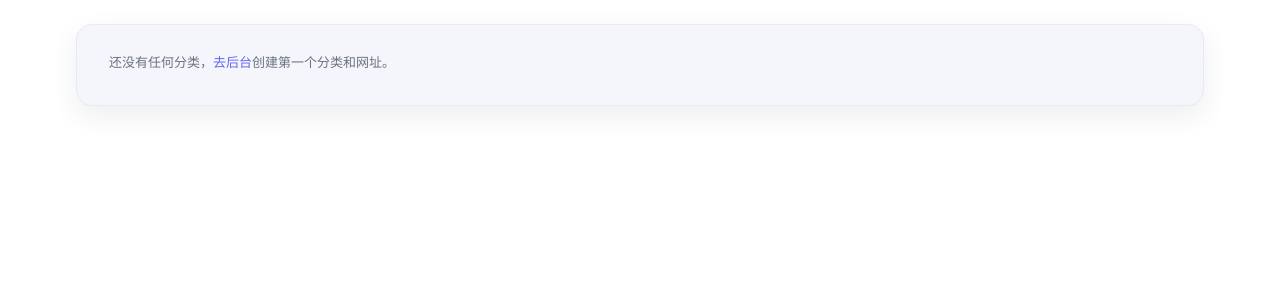
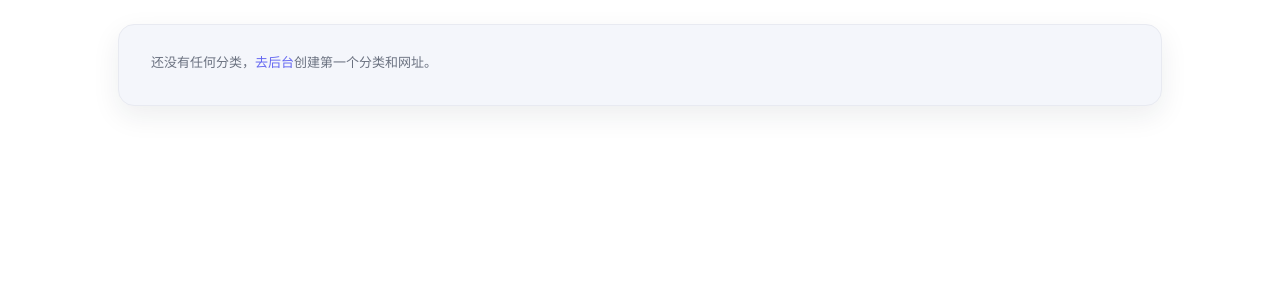
Before and after one commit to lewsuy/nav-portal, a Flask app: page / in a window 1280 px wide. Shown: the part 62-362 px from the top of the page. Run offline with Flask 3, Linux system fonts and the light colour scheme; data that the repository does not hold is empty.

Commit message:
style: 大卡片左右收窄至118px，卡片恢复12px内边距并按整列宽均分，消除行尾空白且方块整体窄约10%

```diff
--- a/static/css/style.css
+++ b/static/css/style.css
@@ -173,8 +173,9 @@ a { color: inherit; text-decoration: none; }
 
 .content-standalone {
   max-width: none;
-  /* 外层留白：顶部 62px 横条 + 24px 间距；左右约 2cm ≈ 76px（96dpi） */
-  margin: 86px 76px 60px;
+  /* 外层留白：顶部 62px 横条 + 24px 间距；左右 118px：整块大卡片收窄，
+     使每行 6 张网址块在不留行尾空白的前提下，方块宽度整体缩窄约 10% */
+  margin: 86px 118px 60px;
   /* 内层作为整块卡片 */
   padding: 28px 32px 32px;
   background: var(--panel);
@@ -215,7 +216,7 @@ a { color: inherit; text-decoration: none; }
   justify-content: flex-start;
   align-items: flex-start;
   gap: 8px;
-  padding: 9px 9px;
+  padding: 9px 12px;
   box-sizing: border-box;
   width: calc((100% - 60px) / 6);
 }
```
